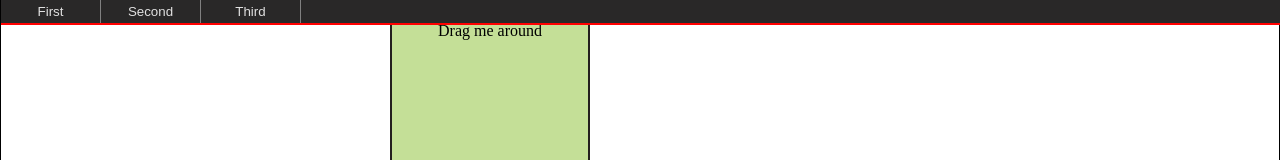
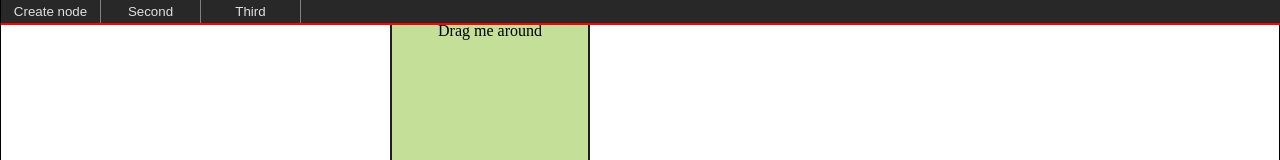
Before and after one commit to IntoTheSurf/shippingc, a React (Vite) app: page / in a window 1280 px wide. Shown: the top 160 px of the page. Built offline with nearby package versions, Linux system fonts and the light colour scheme.

Commit message:
unfinished z index code

```diff
--- a/package.json
+++ b/package.json
@@ -10,11 +10,12 @@
     "preview": "vite preview"
   },
   "dependencies": {
+    "immutability-helper": "^3.1.1",
     "react": "^18.2.0",
     "react-dnd": "^16.0.1",
     "react-dnd-html5-backend": "^16.0.1",
     "react-dom": "^18.2.0",
-    "immutability-helper": "^3.1.1"
+    "react-xarrows": "^2.0.2"
   },
   "devDependencies": {
     "@types/react": "^18.2.15",
--- a/src/components/Box.jsx
+++ b/src/components/Box.jsx
@@ -2,7 +2,7 @@ import { useDrag } from 'react-dnd'
 import { ItemTypes } from './ItemTypes.js'
 import style from '../css/frame.module.css'
 
-export const Box = ({ id, left, top, hideSourceOnDrag, children }) => {
+export const Box = ({ id, left, top, hideSourceOnDrag, zIndex, children, onClick }) => {
   const [{ isDragging }, drag] = useDrag(
     () => ({
       type: ItemTypes.NODE,
@@ -20,8 +20,9 @@ export const Box = ({ id, left, top, hideSourceOnDrag, children }) => {
     <div
     className={style.frame}
       ref={drag}
-      style={{ ...style, left, top }}
+      style={{ ...style, left, top, zIndex }}
       data-testid="box"
+      onClick={onClick}
     >
       {children}
     </div>
--- a/src/components/Container.jsx
+++ b/src/components/Container.jsx
@@ -10,15 +10,26 @@ const styles = {
   border: "1px solid black"
 };
 
-const boxStyle= {
-  left:100,
-  top:"200px"
+export const Container = ({ hideSourceOnDrag }) => {
+  const [boxes, setBoxes] = useState([{ id: 1, top: 20, left: 390, z: 0, title: "Drag me around" },
+  { id: 2, top: 180, left: 350, z: 1, title: "Drag me too" }]
+  );
+
+  const stackNodes = (id) => {
+    const max = boxes.reduce(function (prev, current) {
+      return (prev.z > current.z) ? prev.z : current.z
+    });
+
+    const newState = boxes.map(obj => {
+      if (obj.id === id && obj.z != max) {
+        return { ...obj, z: max+1 };
+      }
+      return obj;
+    });
+
+    setBoxes(newState);
   };
 
-export const Container = ({ hideSourceOnDrag }) => {
-  const [boxes, setBoxes] = useState([  {id: 1, top: 20, left: 390, title: "Drag me around" },
-  {id: 2, top: 180, left: 350, title: "Drag me too" }]
-);
   const moveBox = useCallback(
     (id, left, top) => {
       setBoxes(
@@ -33,7 +44,10 @@ export const Container = ({ hideSourceOnDrag }) => {
   );
 
   const addNewBox = event => {
-    setBoxes(boxes.concat({id: boxes.length, top: 120, left: 390 }));
+    const max = boxes.reduce(function (prev, current) {
+      return (prev.z > current.z) ? prev.z : current.z
+    })
+    setBoxes(boxes.concat({ id: boxes.length, top: 120, left: 390, z: max + 1 }));
   };
 
   const [, drop] = useDrop(
@@ -51,23 +65,27 @@ export const Container = ({ hideSourceOnDrag }) => {
   );
   return (
     <div ref={drop} style={styles}>
-      <Menu createNode={addNewBox}/>
+      <Menu createNode={addNewBox} />
+
+      <div style={{ isolation: "isolate" }}>
         {Object.keys(boxes).map((key) => {
-        const { left, top, title } = boxes[key];
-        return (<>
+          const { left, top, z, id, title } = boxes[key];
+          return (
+
             <Box
               key={key}
               id={key}
               left={left}
               top={top}
               hideSourceOnDrag={hideSourceOnDrag}
+              zIndex={z}
+              onClick={() => { stackNodes(key); }}
             >
               {title}
             </Box>
-        </>
-
           );
         })}
       </div>
+    </div>
   );
 };
--- a/src/components/Menu.jsx
+++ b/src/components/Menu.jsx
@@ -4,7 +4,7 @@ import { Button } from './Button'
 export const Menu = ({createNode}) => {
     return (
         <div className={style.menu}>
-            <Button onClick={createNode} text="First">
+            <Button onClick={createNode} text="Create node">
             </Button>
             <Button text="Second">
             </Button>
--- a/src/css/menu.module.css
+++ b/src/css/menu.module.css
@@ -6,7 +6,7 @@
     height: 25px;
     background-color: rgb(41, 40, 40);
     border-bottom: 2px solid red;
-    z-index: 100;
+    z-index: 1;
 }
 
 .buttons{
```
Also changed, not shown: 1 other file (tests, documents, lock files or other folders). Lines whose indentation alone changed are shown as unchanged.
